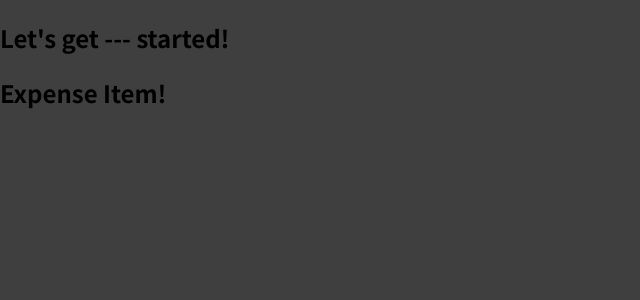
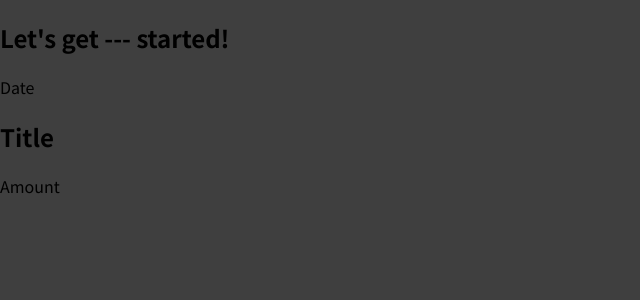
Before and after one commit to anuragpatle/MyReactPractice, a JavaScript app in the folder 01-starting-setup/: page / in a window 1280 px wide. Shown: the top 300 px of the page, without its empty margins (0-640 px from the left). Built offline with nearby package versions, Linux system fonts and the light colour scheme.

Commit message:
Write More complex JSX elements

```diff
--- a/01-starting-setup/src/components/ExpenseItem.js
+++ b/01-starting-setup/src/components/ExpenseItem.js
@@ -1,5 +1,15 @@
 function ExpenseItem() {
-	return <h2>Expense Item!</h2>
+	return (
+
+		<div>
+			<div>Date</div>
+			<div>
+				<h2>Title</h2>
+				<div>Amount</div>
+			</div>
+		</div>
+
+	);
 }
 
 
```
